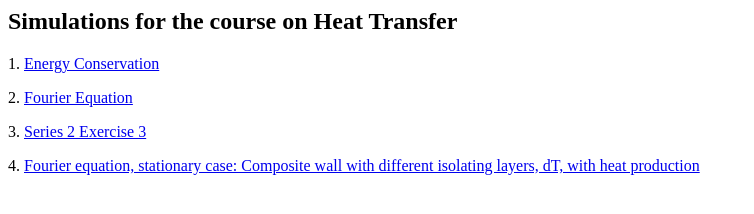
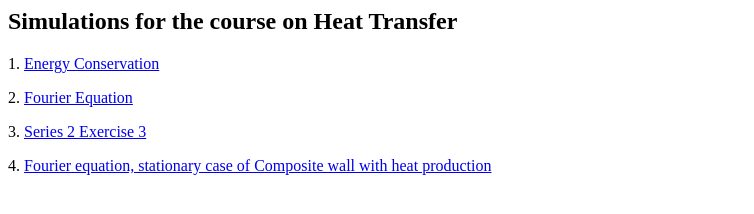
Before and after one commit to agrricha/agrricha.github.io, a plain HTML site: page index.html in a window 1280 px wide. Shown: the whole page, without its empty margins (0-754 px from the left). Drawn offline with Linux system fonts and the light colour scheme.

Commit message:
ch3 updated

```diff
--- a/index.html
+++ b/index.html
@@ -6,7 +6,7 @@
 <p>1. <a href="Heat_Transfer/Ch1_FirstPrinciple.html" target="_blank">Energy Conservation</a></p>
 <p>2. <a href="https://agrricha.github.io/Heat_Transfer/Ch2_FourierHeatEquation.html#/" target="_blank">Fourier Equation</a></p>
 <p>3. <a href="https://hub.gke2.mybinder.org/user/agrricha-agrricha.github.io-3jemgzxt/voila/render/Demo2.ipynb?token=8SFeBDjnRx2qMcKdSn1b4A" target="_blank">Series 2 Exercise 3</a></p>
-<p>4. <a href="https://hub.gke2.mybinder.org/user/agrricha-agrricha.github.io-x4roe9zo/voila/render/Ch3.ipynb?token=EnSgs85FRECF7UtnwgsFxA" target="_blank">Fourier equation, stationary case: Composite wall with different isolating layers, dT, with heat production</a></p>
+<p>4. <a href="https://hub.gke2.mybinder.org/user/agrricha-agrricha.github.io-x4roe9zo/voila/render/Ch3.ipynb?token=EnSgs85FRECF7UtnwgsFxA" target="_blank">Fourier equation, stationary case of Composite wall with heat production</a></p>
 
 </body>
 </html>
```
